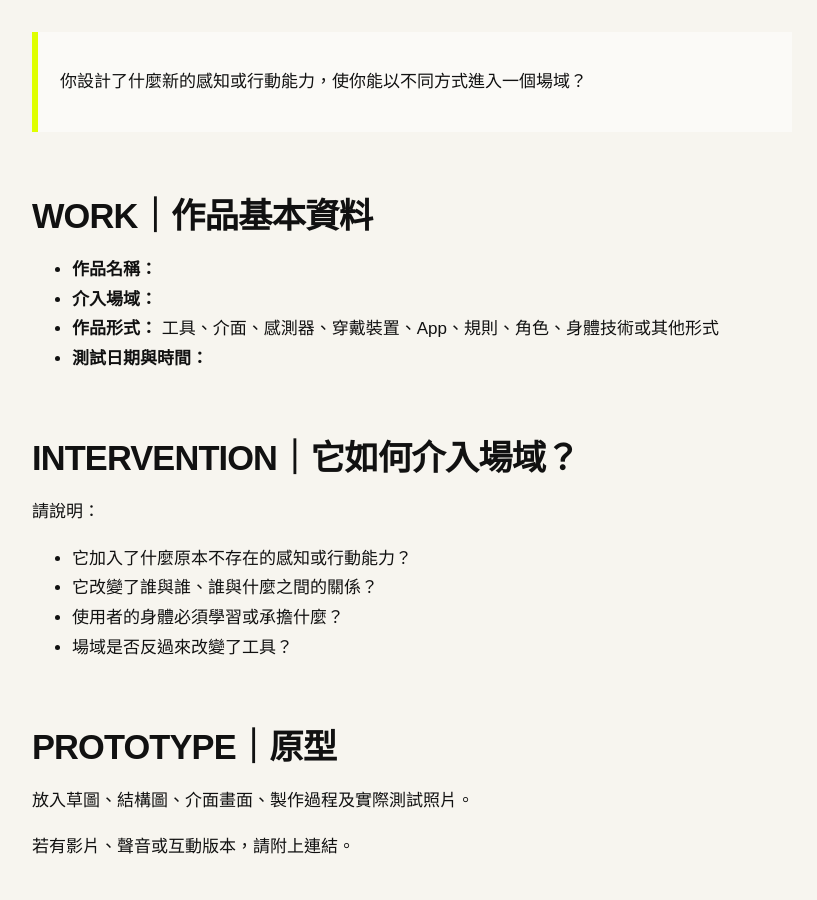
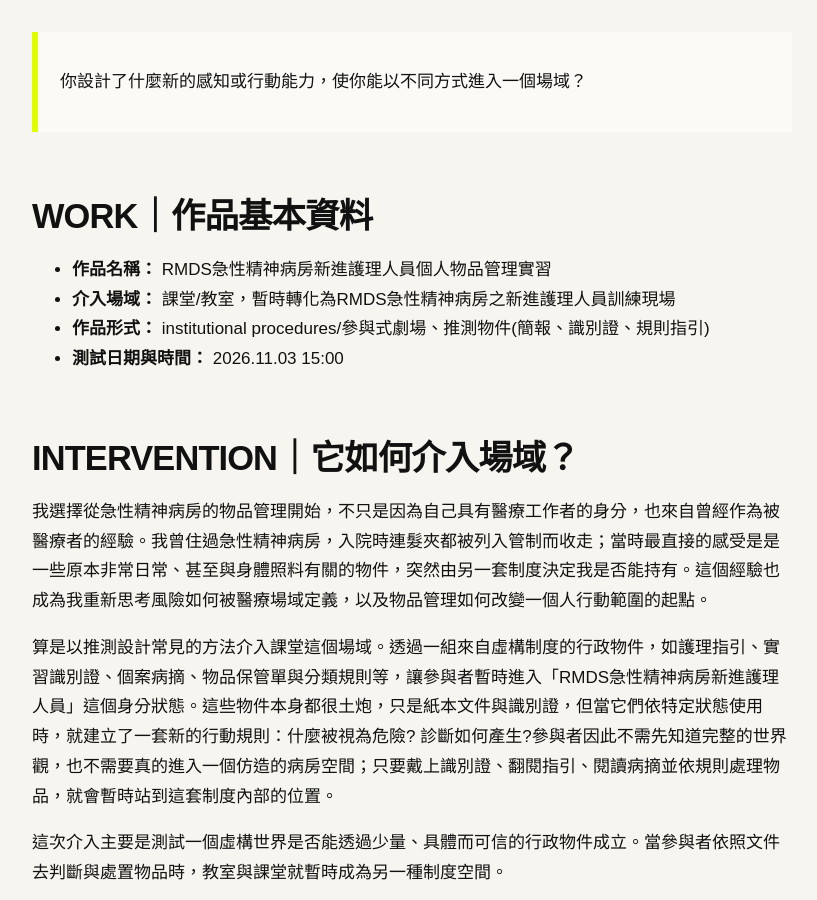
Before and after one commit to joycepig409/fieldworkarchive, a Jekyll site: the page built from weeks/week-09.md, in a window 1280 px wide and 900 px high, scrolled down 342 px. Shown: the whole window, without its empty margins (48-865 px from the left). Built offline with Jekyll 4.4.1, drawn with Linux system fonts in a browser that asks for light colours; some of the changed text lies outside the part shown.

Commit message:
Update week-09.md

```diff
--- a/weeks/week-09.md
+++ b/weeks/week-09.md
@@ -11,36 +11,34 @@ permalink: /weeks/week-09/
 
 ## WORK｜作品基本資料
 
-* **作品名稱：**
-* **介入場域：**
+* **作品名稱：** RMDS急性精神病房新進護理人員個人物品管理實習
+* **介入場域：** 課堂/教室，暫時轉化為RMDS急性精神病房之新進護理人員訓練現場
 * **作品形式：**
-  工具、介面、感測器、穿戴裝置、App、規則、角色、身體技術或其他形式
-* **測試日期與時間：**
+  institutional procedures/參與式劇場、推測物件(簡報、識別證、規則指引)
+* **測試日期與時間：** 2026.11.03 15:00
 
 
 ## INTERVENTION｜它如何介入場域？
 
-請說明：
+我選擇從急性精神病房的物品管理開始，不只是因為自己具有醫療工作者的身分，也來自曾經作為被醫療者的經驗。我曾住過急性精神病房，入院時連髮夾都被列入管制而收走；當時最直接的感受是是一些原本非常日常、甚至與身體照料有關的物件，突然由另一套制度決定我是否能持有。這個經驗也成為我重新思考風險如何被醫療場域定義，以及物品管理如何改變一個人行動範圍的起點。
 
-* 它加入了什麼原本不存在的感知或行動能力？
-* 它改變了誰與誰、誰與什麼之間的關係？
-* 使用者的身體必須學習或承擔什麼？
-* 場域是否反過來改變了工具？
+算是以推測設計常見的方法介入課堂這個場域。透過一組來自虛構制度的行政物件，如護理指引、實習識別證、個案病摘、物品保管單與分類規則等，讓參與者暫時進入「RMDS急性精神病房新進護理人員」這個身分狀態。這些物件本身都很土炮，只是紙本文件與識別證，但當它們依特定狀態使用時，就建立了一套新的行動規則：什麼被視為危險? 診斷如何產生?參與者因此不需先知道完整的世界觀，也不需要真的進入一個仿造的病房空間；只要戴上識別證、翻閱指引、閱讀病摘並依規則處理物品，就會暫時站到這套制度內部的位置。
+
+這次介入主要是測試一個虛構世界是否能透過少量、具體而可信的行政物件成立。當參與者依照文件去判斷與處置物品時，教室與課堂就暫時成為另一種制度空間。
 
 ## PROTOTYPE｜原型
 
-放入草圖、結構圖、介面畫面、製作過程及實際測試照片。
-
-若有影片、聲音或互動版本，請附上連結。
+PROTOTYPE包含一本《RMDS急性精神病房常見護理及個人物品管理指引》、解說投影片、實習識別證、三組不同個案的病摘與隨身物品、物品保管單與金屬托盤。紙本指引裡以不同顏色標籤區分幾個操作時會用到的位置，包括RMDS疾病概述、一般急性精神病房安全管制物品、RMDS治療相關個人物品管理、A／B／C／D物品分類，以及實習步驟。
+![共同繪製的教室導航地圖]({{ '/assets/images/W9_1.jpg' | relative_url }})![共同繪製的教室導航地圖]({{ '/assets/images/W9_2.jpg' | relative_url }})
 
 ## FIELD TEST｜一次具體測試
 
-選擇測試過程中的一個具體事件。
+這次操作不是開放式討論大家覺得什麼算危險，是模擬一個已有既定分類、專業知識與標準答案的醫療訓練現場。參與者需要學會的是如何按照這套制度去重新辨識日常用品。我在這個訓練中扮演講師，並事先設定每件物品的分類與標準處置。參與者做出判斷後，我再依照這套制度的邏輯進行糾正或說明。
+
+訓練中三位參與者共同處理同一個個案。我先請他們閱讀投影片上的主訴，再一起檢視病人物品袋，並依照紙本指引逐一判斷物品。過程中，一些物品很快就被認為屬於安全管制，例如剪刀或美工刀；但遇到髮夾、藥盒、護照、書籍等物件時，判斷比較沒那麼直覺，要回頭查看指引與個案資料。
+
+![共同繪製的教室導航地圖]({{ '/assets/images/W9_3.jpg' | relative_url }})
 
 ## ILLUMINATES / OBSCURES｜照亮與遮蔽
 
-| 這個工具使什麼變得可感知？ | 它同時讓什麼消失或變得不重要？ |
-| ------------- | --------------- |
-|               |                 |
-|               |                 |
-|               |                 |
+這套工具把危險如何被醫療制度定義的過程具體化。在一般急性精神病房的規則裡，危險主要指向直接的人身安全，例如尖銳、易碎或可能被不當使用的物品；到了RMDS制度裡，危險的範圍被進一步擴大，工作、留學、旅行、閱讀、情感依附或自主生殖管理，也可能因為與治療目標衝突而被納入管制。當一本書、一張護照或一段關係都能被視為「危險物」，原本用來管理傷害風險的醫療邏輯，也開始管理一個人可以想像什麼樣的未來。被遮蔽的是活生生的人的能動性，原本複雜且持續生成中的欲望、關係與未來選擇，被壓縮成幾個被勾選、診斷與處置的風險類別。
```
